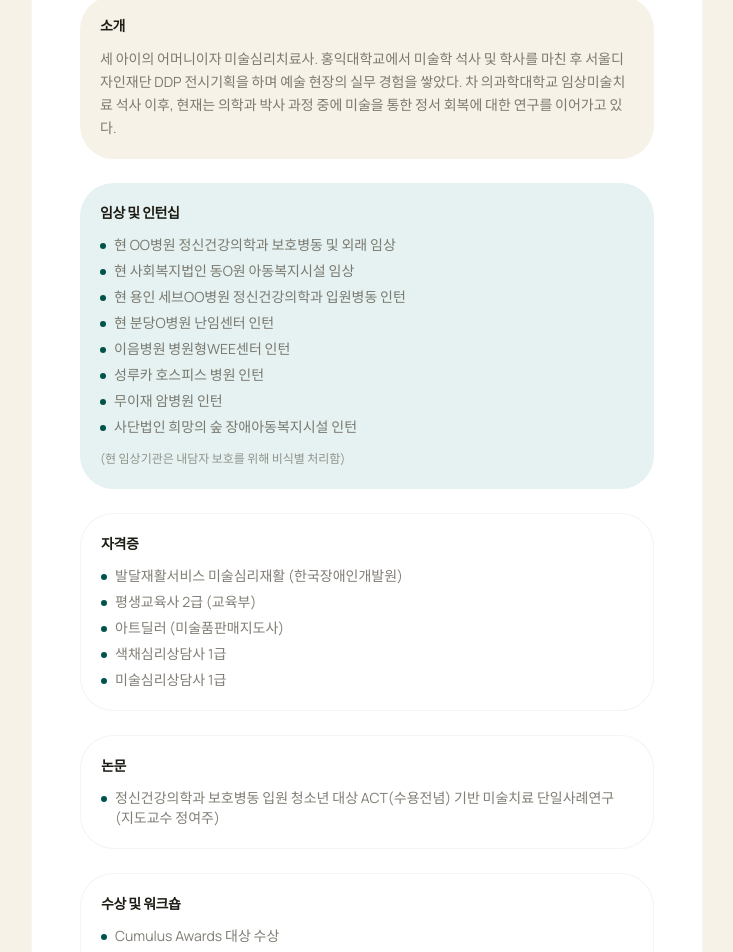
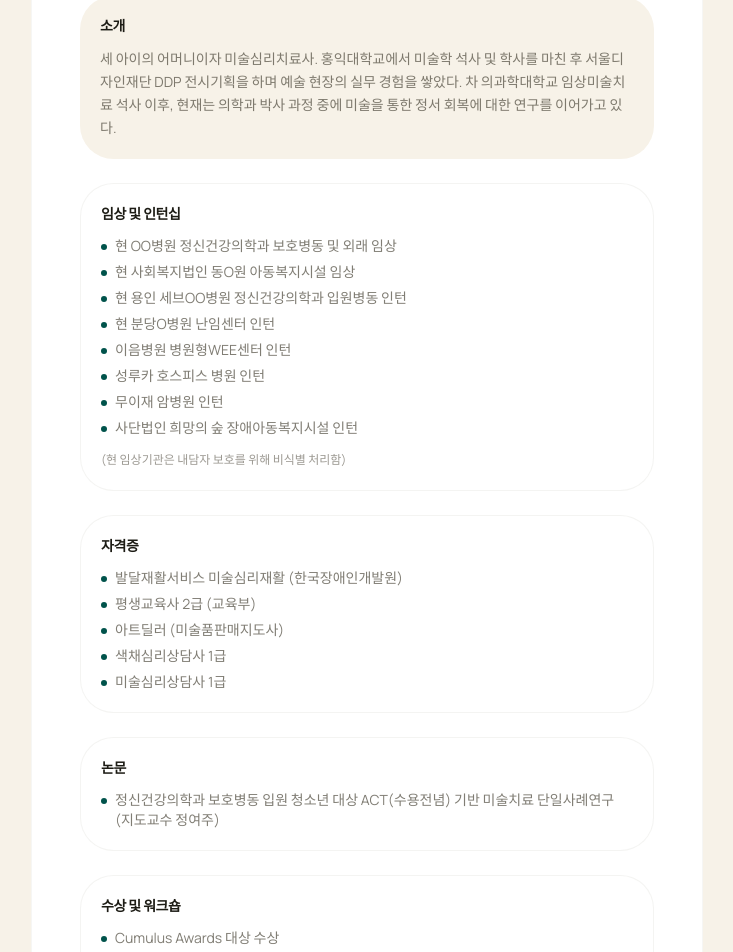
Before and after one commit to act-art-center/actartcenter.com, a Next.js app: page /team in a window 1280 px wide. Shown: the part 1329-2281 px from the top of the page, without its empty margins (273-1006 px from the left). Built offline with nearby package versions, Linux system fonts and the light colour scheme.

Commit message:
style: match clinical section card color

```diff
--- a/src/app/team/page.tsx
+++ b/src/app/team/page.tsx
@@ -242,7 +242,7 @@ export default function TeamPage() {
               </div>
 
               {/* Clinical internships */}
-              <div className="mt-6 p-5 bg-primary-50 rounded-xl">
+              <div className="mt-6 p-5 bg-white rounded-xl" style={{ border: "1px solid rgba(196, 191, 183, 0.18)" }}>
                 <h2 className="text-night font-semibold text-sm mb-3">임상 및 인턴십</h2>
                 <ul className="space-y-1.5 text-sm text-charcoal/70">
                   {[
```
